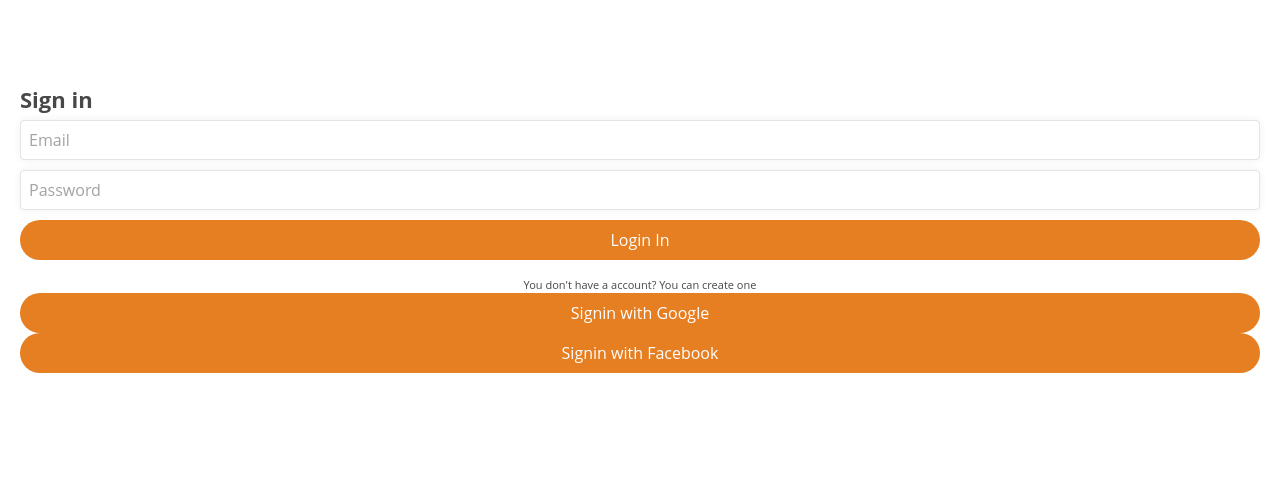
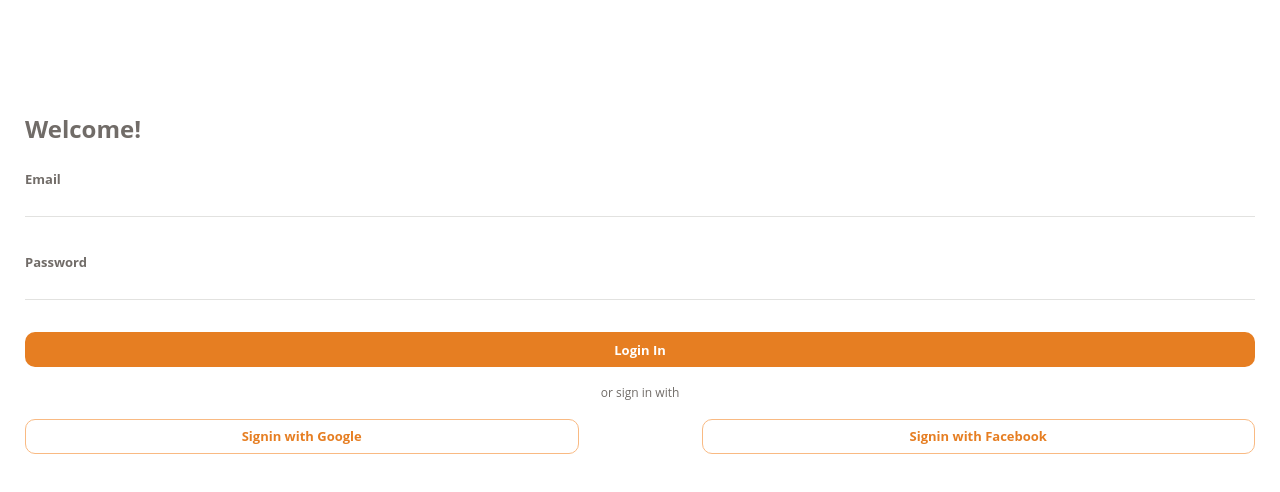
Before and after one commit to at-chaudang/todo-vue-pwa-dc, a Vue app: page /login in a window 1280 px wide. Shown: the top 492 px of the page. Built offline with nearby package versions, Linux system fonts and the light colour scheme.

Commit message:
Update UI login

```diff
--- a/src/assets/styles/base/_base.scss
+++ b/src/assets/styles/base/_base.scss
@@ -13,7 +13,7 @@ body {
 }
 a {
   text-decoration: none;
-  color: map-get($colors, secondary);
+  color: map-get($colors, primary);
 }
 h1,
 h2,
@@ -48,9 +48,18 @@ ul, li {
 .mt-1 {
   margin-top: 1rem;
 }
+.mb-1 {
+  margin-bottom: 1rem;
+}
+.mb-2 {
+  margin-bottom: 2rem;
+}
 .text-small {
-  @include pxRem('font-size', 11);
+  @include pxRem('font-size', 12);
 }
 .text-center {
   text-align: center;
 }
+.text-gray {
+  color: map-get($colors, txt-gray);
+}
--- a/src/assets/styles/base/_mixins.scss
+++ b/src/assets/styles/base/_mixins.scss
@@ -112,3 +112,7 @@
     border-color: map-get($colors, primary);
   }
 }
+
+@mixin itemWidth($number) {
+  width: calc(100%/2 - 5%);
+}
--- a/src/assets/styles/base/_variables.scss
+++ b/src/assets/styles/base/_variables.scss
@@ -13,51 +13,24 @@ $breakpoints: (
 // == Colors ===
 $colors: (
   primary: #e67e22,
-  secondary: #484848,
+  secondary: #716c68,
   txt-dark: #333,
-  txt-gray: #8e8e8e,
+  txt-gray: #524e4b,
   white: #fff,
   black: #000,
-  pink: #ffeeed,
-  green: #72ca57,
   light-white: #f6f6f6,
   checkbox-bg: #f8f4f4,
   checkbox-border: #ddd,
-  border: #e4e4e4,
+  border: #e2e2e0,
+  border-btn: #f9ba83,
   icon-arrow: #72767d,
   bg-close: #f5f5f5,
-  gradient: #525252,
   slider-border: #d1d1d1,
   slider-bg: #f2f2f2,
   btn-close-border: #757575,
-  bg-scrool: #ffc2c2,
-  answer: #93c687,
-  bg-social: #b5b5b5,
   placeholder: #a3a3a3,
   fb: #4b76d0,
   tw: #03acee,
-  p-a: #838383,
-  p-b: #4a4a4a,
-  p-c: #e6ffdd,
-  p-e: #e2e2e2,
-  p-f: #ff5a5f,
-  p-g: #f9f9f9,
-  p-i: #e5e5e5,
-  p-k: #bbb,
-  p-l: #e9e9e9,
-  b-a: #eb5f5b,
-  b-b: #e06c76,
-  b-c: #ff75a5,
-  b-d: #e6ffdd,
-  b-e: #6cb252,
-  b-f: #908e8e,
-  b-g: #f8a81f,
-  b-h: #f67874,
-  b-i: #0ebbb9,
-  b-j: #72b22c,
-  b-k: #ffa6a4,
-  b-l: #d8d8d8,
-  d-a: #ececec,
   red-asterisk: #ff3232,
   iconf-bg: #c8c8c8,
   iconf-close: #6b6b6b,
--- a/src/assets/styles/layout/_layout.scss
+++ b/src/assets/styles/layout/_layout.scss
@@ -7,6 +7,17 @@
   @include pxRem(padding, 15);
   @include pxRem(margin, 15 5);
 }
+.auth-container {
+  @include pxRem(padding, 0 25);
+}
+.auth-pages {
+  .title {
+    @include pxRem(height, 100);
+    display: flex;
+    align-items: flex-end;
+  }
+}
+
 h1 {
   @include pxRem(font-size, 40);
 }
--- a/src/assets/styles/modules/_buttons.scss
+++ b/src/assets/styles/modules/_buttons.scss
@@ -37,6 +37,14 @@ button {
     border: solid 1px map-get($colors, border);
   }
 }
+.btn-outline-primary {
+  background: transparent;
+  color: map-get($colors, primary);
+  border: solid 1.3px map-get($colors, primary);
+  &:active {
+    background-color: map-get($colors, border);
+  }
+}
 .btn-text {
   @include pxRem('padding', 11 20);
   height: auto;
@@ -45,3 +53,11 @@ button {
   background: none;
   font-weight: 700;
 }
+.btn-group {
+  display: flex;
+  justify-content: space-between;
+  .btn {
+    @include itemWidth(2);
+    border-color: map-get($colors, border-btn);
+  }
+}
--- a/src/assets/styles/modules/_form.scss
+++ b/src/assets/styles/modules/_form.scss
@@ -60,3 +60,30 @@ form {
     @include pxRem("padding", 0 15);
   }
 }
+.form-custom {
+  .form-group {
+    .control-label {
+      font-size: 13px;
+      font-weight: bold;
+    }
+    .form-control {
+      border: none;
+      box-shadow: none;
+      border-radius: 0;
+      border-bottom: solid 1.2px map-get($colors, border);
+      color: map-get($colors, txt-gray);
+      height: 24px;
+      font-size: 14px;
+      padding: 0;
+      &:focus {
+        border-bottom: solid 1.2px map-get($colors, border-btn);
+      }
+    }
+  }
+  .btn {
+    @include pxRem(height, 35);
+    @include pxRem(border-radius, 10);
+    font-size: 13px;
+    font-weight: bold;
+  }
+}
--- a/src/assets/styles/modules/_inputs.scss
+++ b/src/assets/styles/modules/_inputs.scss
@@ -1,5 +1,5 @@
 .form-group {
-  @include pxRem('margin-bottom', 10);
+  // @include pxRem('margin-bottom', 10);
   .form-control {
     padding: 5px 8px;
   }
--- a/src/assets/styles/pages/_all.scss
+++ b/src/assets/styles/pages/_all.scss
@@ -1 +1,2 @@
 @import 'home';
+@import 'login';
--- /dev/null
+++ b/src/assets/styles/pages/_login.scss
@@ -0,0 +1,7 @@
+.login-form {
+  .title {
+    @include pxRem(height, 100);
+    display: flex;
+    align-items: flex-end;
+  }
+}
--- a/src/views/Login.vue
+++ b/src/views/Login.vue
@@ -1,19 +1,26 @@
 <template>
-  <div class="login-form">
-    <div class="main-container">
-      <h3>Sign in</h3>
-      <div class="form-group">
-        <input v-model="email"  type="text" placeholder="Email" class="form-control">
+  <div class="login-form auth-pages">
+    <div class="auth-container">
+      <div class="title mb-1">
+        <h2>Welcome!</h2>
       </div>
-      <div class="form-group">
-        <input v-model="email" type="password" placeholder="Password" class="form-control">
+      <div class="form-custom">
+        <div class="form-group mb-2">
+          <label class="control-label">Email</label>
+          <input v-model="email" type="text" class="form-control">
+        </div>
+        <div class="form-group mb-2">
+          <label class="control-label">Password</label>
+          <input v-model="password" type="password" class="form-control">
+        </div>
+        <button class="btn btn-primary">Login In</button>
+
+        <p class="text-small text-center mt-1">or sign in with</p>
+        <div class="btn-group mt-1">
+          <button @click="signInWithGoogle" class="btn btn-outline-primary">Signin with Google</button>
+          <button @click="signInWithFacebook" class="btn btn-outline-primary ">Signin with Facebook</button>
+        </div>
       </div>
-      <button class="btn btn-primary">Login In</button>
-
-      <p class="text-small text-center mt-1">You don't have a account? You can create one</p>
-      <button @click="signInWithGoogle" class="btn btn-primary">Signin with Google</button>
-      <button @click="signInWithFacebook" class="btn btn-primary">Signin with Facebook</button>
-
     </div>
   </div>
 </template>
--- a/src/views/Register.vue
+++ b/src/views/Register.vue
@@ -1,16 +1,24 @@
 <template>
-  <div class="register-form">
-    <div class="main-container">
-      <h3>Register</h3>
-      <div class="form-group">
-        <input type="text" v-model="email" placeholder="Email" class="form-control">
+  <div class="register-form auth-pages">
+    <div class="auth-container">
+      <div class="title  mb-1">
+        <h2>Register</h2>
       </div>
-      <div class="form-group">
-        <input type="password" v-model="password" placeholder="Password" class="form-control">
+      <div class="form-custom">
+        <div class="form-group mb-2">
+            <label class="control-label">Email</label>
+            <input v-model="email" type="text" class="form-control">
+          </div>
+          <div class="form-group mb-2">
+            <label class="control-label">Password</label>
+            <input v-model="password" type="password" class="form-control">
+          </div>
+        <button @click="signUp" class="btn btn-primary">Register</button>
       </div>
-      <button @click="signUp" class="btn btn-primary">Register</button>
 
-      <p class="text-small text-center mt-1">You have a account? Login</p>
+      <p class="text-small text-center mt-1">You have a account?
+        <router-link v-bind:to="'login'">Login</router-link>
+      </p>
 
     </div>
   </div>
```
